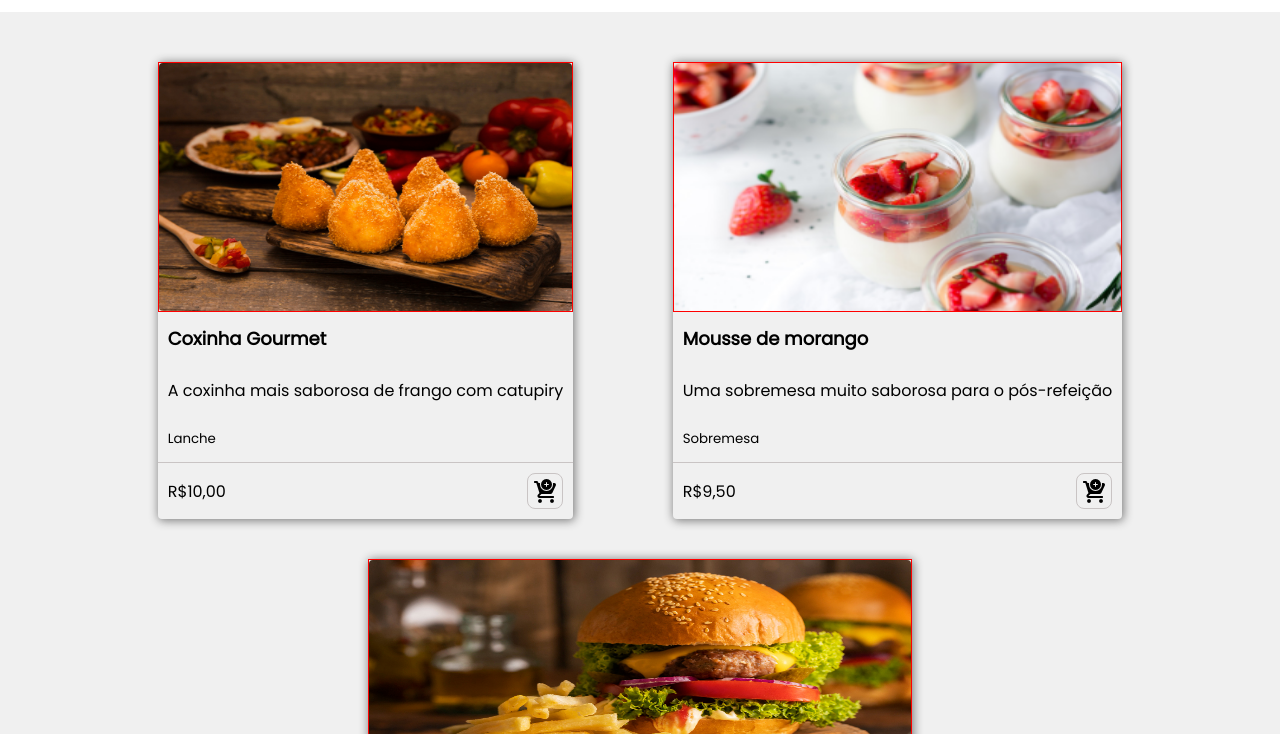
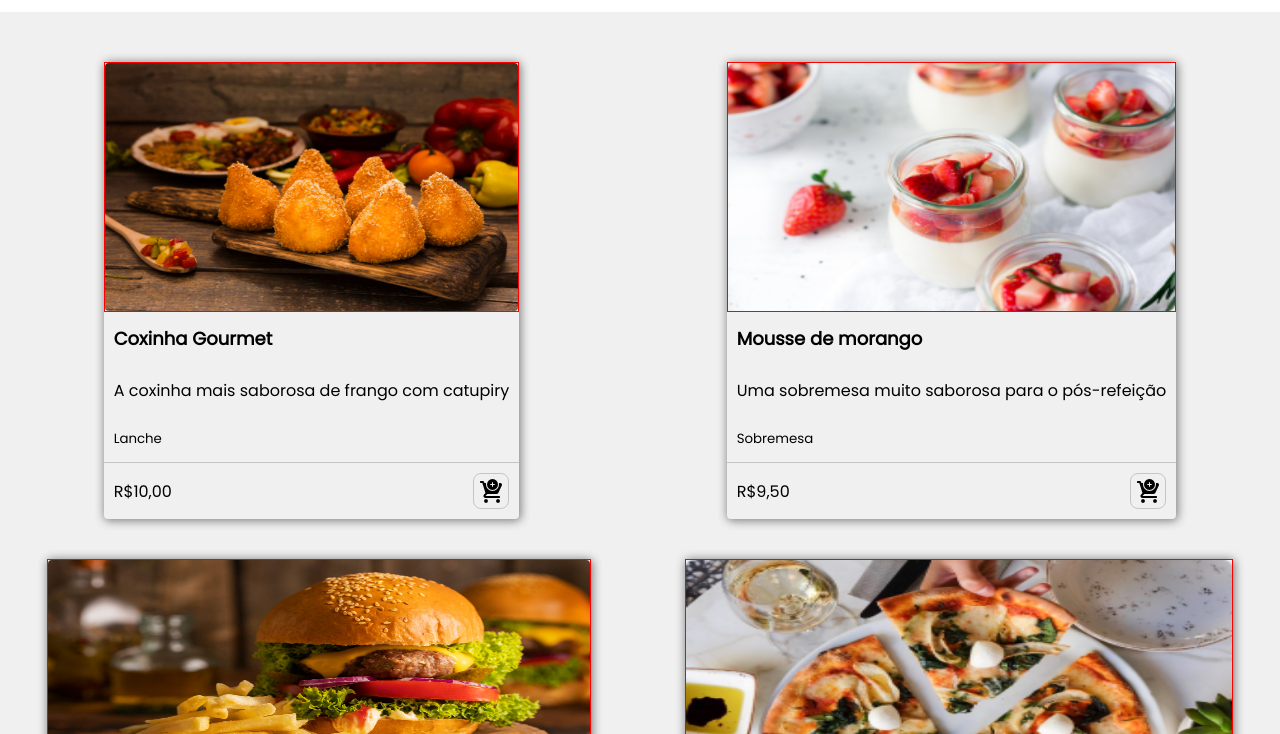
Before and after one commit to SamoelFerreira/Exemplo-pratico-Cards-Flexbox, a plain HTML site: page index.html in a window 1280 px wide. Shown: the part 66-800 px from the top of the page. Drawn offline with Linux system fonts and the light colour scheme.

Commit message:
Update style.css

```diff
--- a/style.css
+++ b/style.css
@@ -27,7 +27,8 @@
 }
 
 .container {
-    max-width: 1024px;
+    max-width: 1440px;
+    width: 100%;
     display: flex;
     justify-content: space-around;
     flex-wrap: wrap;
```
